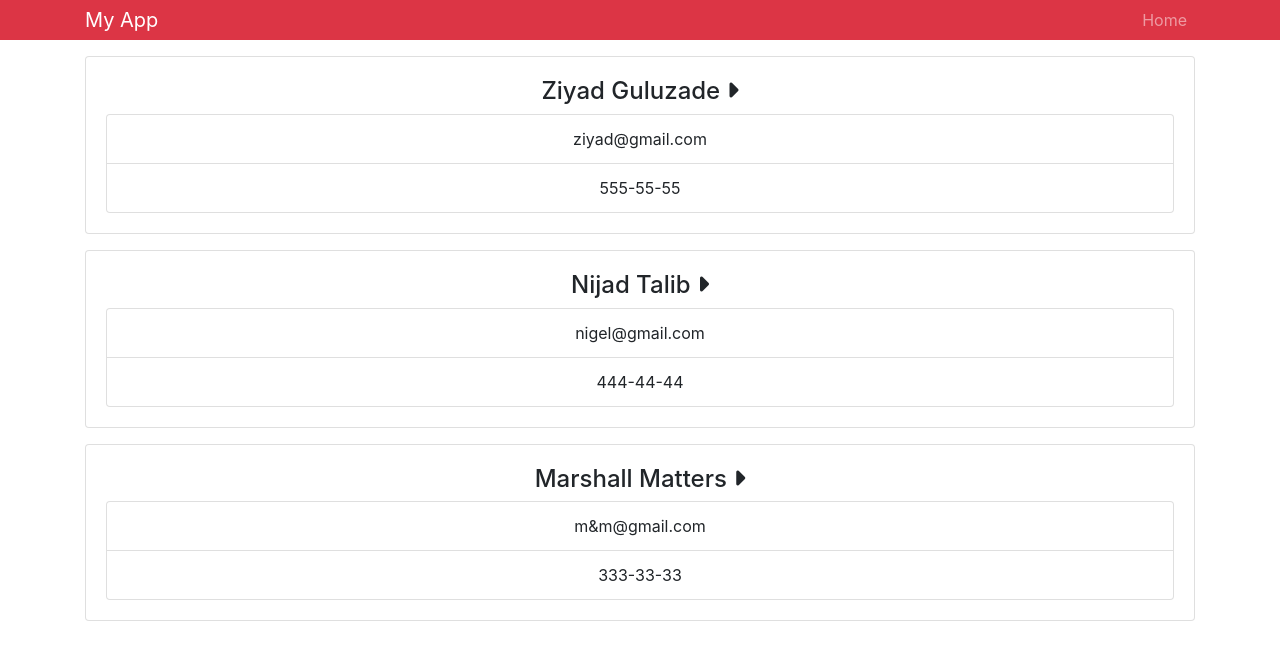
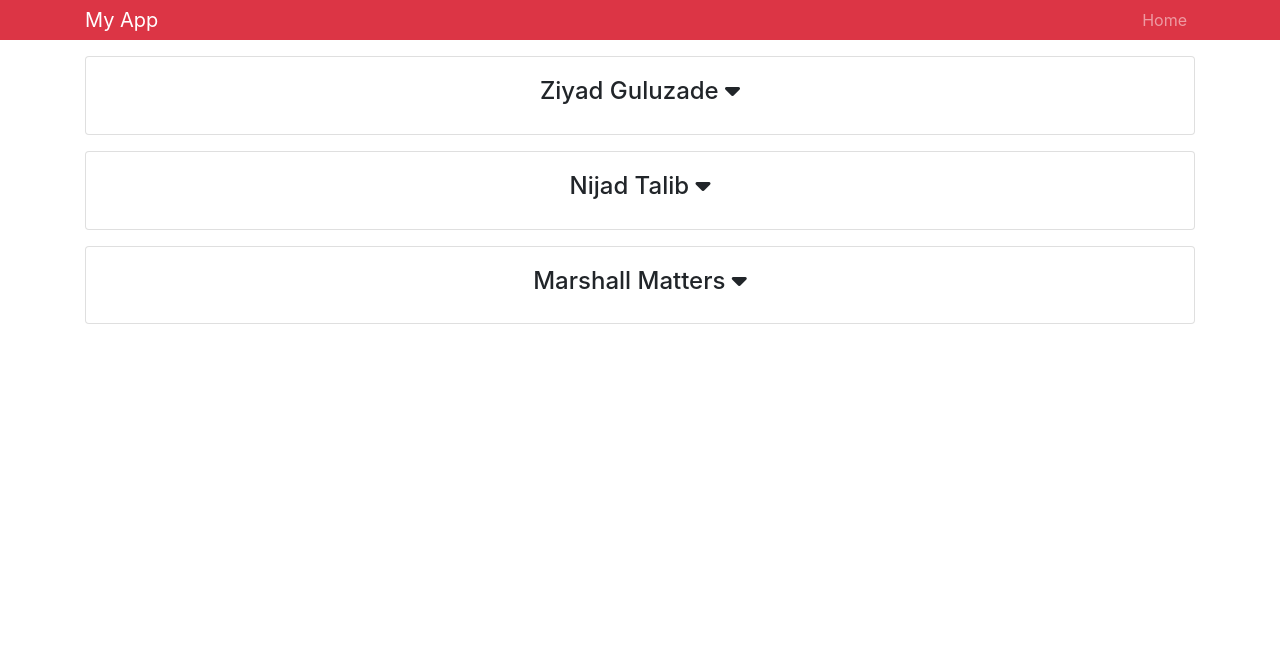
Before and after one commit to ZiyadGuluzade/contact-manager, a React (Create React App) app in the folder contact-manager/: page / in a window 1280 px wide. Shown: the top 660 px of the page. Built offline with nearby package versions, Linux system fonts and the light colour scheme.

Commit message:
created an event handler to manipulate contact info

```diff
--- a/contact-manager/src/components/Contact.js
+++ b/contact-manager/src/components/Contact.js
@@ -3,17 +3,27 @@ import PropTypes from 'prop-types'
 
 // This is a class based component
 class Contact extends Component {
+    state = {
+        showContactInfo: false
+    };
+
     render() {
         // desctructuring in a class based component
         const { name, email, phone } = this.props.contact;
+        const { showContactInfo } = this.state;
 
         return (
             <div className="card card-body mb-3">
-                <h4>{name} <i class="fas fa-caret-right"></i></h4>
+                <h4>{name}{' '}
+                    <i onClick = {() => this.setState({ showContactInfo:
+                    !this.state.showContactInfo})}
+                    className="fas fa-caret-down"></i></h4>
+
+                {showContactInfo ? (
                 <ul className="list-group">
                    <li className="list-group-item">{email}</li>
                    <li className="list-group-item">{phone}</li>
-                </ul>
+                </ul>) : null}
             </div>
         )
     }
--- a/contact-manager/src/components/Contacts.js
+++ b/contact-manager/src/components/Contacts.js
@@ -30,14 +30,14 @@ class Contacts extends Component {
         const { contacts } =this.state;
 
         return (
-            <div>
+            <React.Fragment>
                 {contacts.map(contact => (
                     <Contact
                         key={contact.id}
                         contact={contact}
                     />
                 ))}
-            </div>
+            </React.Fragment>
         )
     }
 }
```
